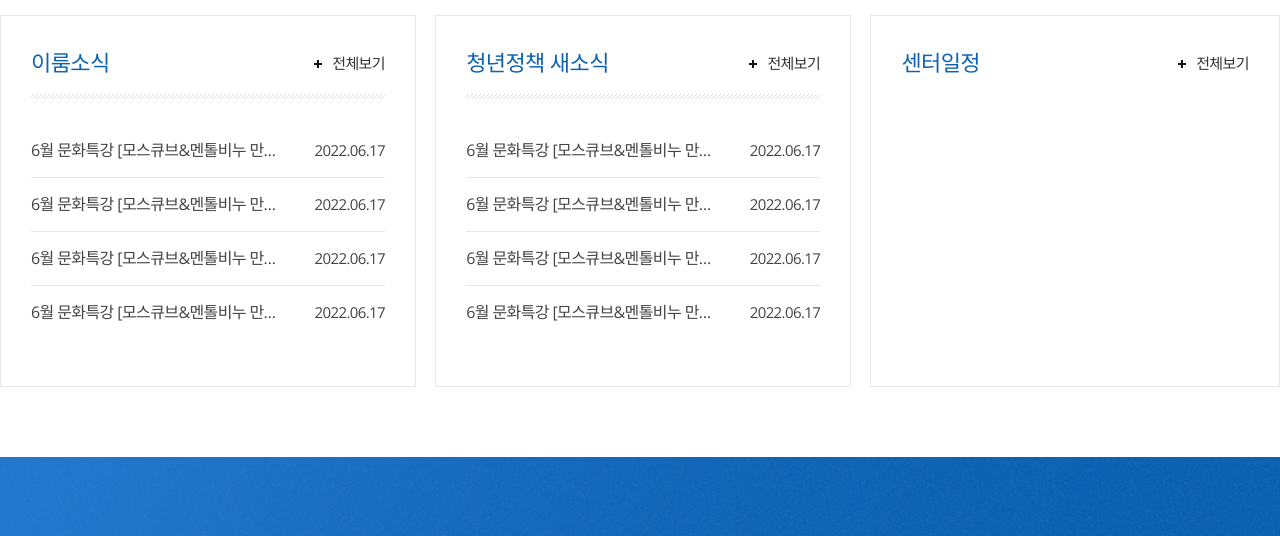
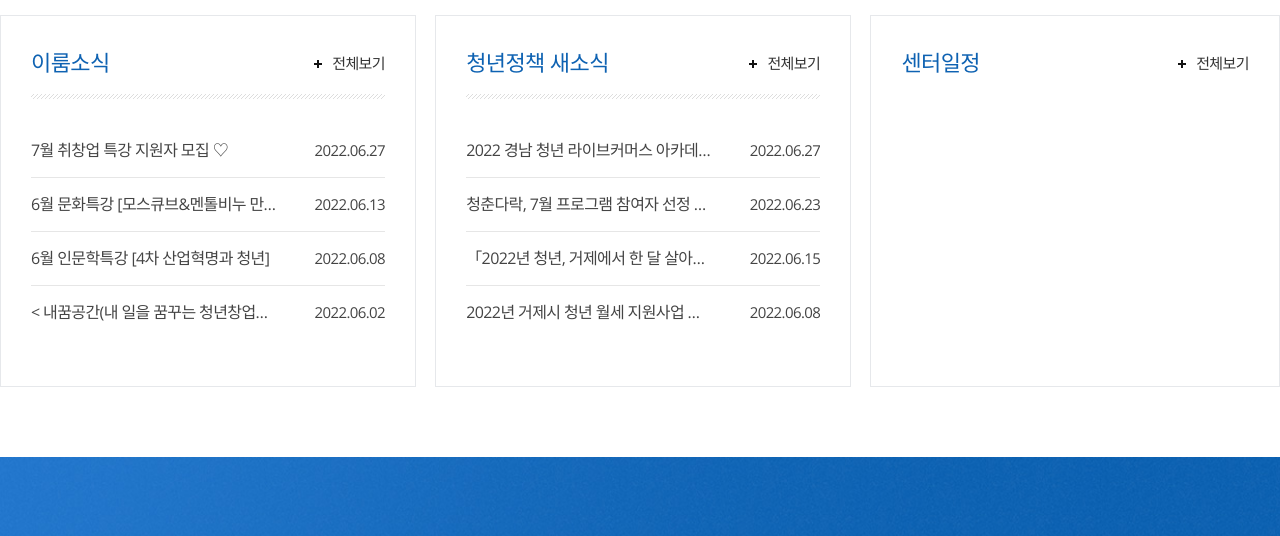
Before and after one commit to yhist/geojeyouth, a plain HTML site: page index.html in a window 1280 px wide. Shown: the part 900-1436 px from the top of the page. Drawn offline with nearby package versions, Linux system fonts and the light colour scheme; a web font is replaced by a local one.

Commit message:
커뮤니티 영역 JS 데이터 연동

```diff
--- a/index.html
+++ b/index.html
@@ -3,7 +3,7 @@
 
 <head>
   <meta charset="UTF-8">
-  <link rel="shortcut icon" href="favicon.ico"/>
+  <link rel="shortcut icon" type="image/x-icon" href="images/favicon.ico">
   <meta http-equiv="X-UA-Compatible" content="IE=edge">
   <meta name="viewport" content="width=device-width, initial-scale=1.0">
   <title>거제청년센터</title>
@@ -354,23 +354,23 @@
             <a href="#" class="community-more">전체보기</a>
           </div>
           <div class="community-main">
-            <ul class="community-list">
+            <ul class="community-list data-info">
               <li>
-                <a href="#">6월 문화특강 [모스큐브&멘톨비누 만들기]</a>
+                <a href="#">7월 취창업 특강 지원자 모집 ♡</a>
                 <span>2022.06.17</span>
               </li>
               <li>
                 <a href="#">6월 문화특강 [모스큐브&멘톨비누 만들기]</a>
-                <span>2022.06.17</span>
+                <span>2022.06.13</span>
               </li>
               <li>
-                <a href="#">6월 문화특강 [모스큐브&멘톨비누 만들기]</a>
-                <span>2022.06.17</span>
+                <a href="#">6월 인문학특강 [4차 산업혁명과 청년]</a>
+                <span>2022.06.08</span>
               </li>
               <li>
-                <a href="#">6월 문화특강 [모스큐브&멘톨비누 만들기]</a>
-                <span>2022.06.17</span>
-              </li>
+                <a href="#">< 내꿈공간(내 일을 꿈꾸는 청년창업공간) 대관 안내 ></a>
+                <span>2022.06.02</span>
+              </li> -->
             </ul>
           </div>
         </div>
@@ -380,7 +380,7 @@
             <a href="#" class="community-more">전체보기</a>
           </div>
           <div class="community-main">
-            <ul class="community-list">
+            <ul class="community-list data-news">
               <li>
                 <a href="#">6월 문화특강 [모스큐브&멘톨비누 만들기]</a>
                 <span>2022.06.17</span>
--- a/js/script.js
+++ b/js/script.js
@@ -100,6 +100,75 @@ $(document).ready(function(){
      $('.mb-menu>li').height(60);
      $('.mb-mainmenu').removeClass('mb-mainmenu-open');
   });
+
+  // 커뮤니티 영역 데이터 연동
+  // 이룸소식 : Array [] 로 구현
+  let infoLinkArr = ['#1', '#2', '#3', '#4'];
+  let infoTitleArr = [
+    '7월 취창업 특강 지원자 모집 ♡',
+    '6월 문화특강 [모스큐브&멘톨비누 만들기]',
+    '6월 인문학특강 [4차 산업혁명과 청년]',
+    '< 내꿈공간(내 일을 꿈꾸는 청년창업공간) 대관 안내 >'
+  ];
+  let infoDateArr = [
+    '2022.06.27',
+    '2022.06.13',
+    '2022.06.08',
+    '2022.06.02'
+  ];
+  let communityList = $('.data-info');
+  let communityOutput = "";
+  for( let i = 0; i < infoLinkArr.length; i++) {
+    let temp = `
+    <li>
+    <a href="${infoLinkArr[i]}">${infoTitleArr[i]}</a>
+    <span>${infoDateArr[i]}</span>
+    </li>
+    `;
+
+    communityOutput += temp;
+  }
+  communityList.html(communityOutput)
+
+  // 청년 새소식 : 객체 {} 로 구현
+  let newsData = [
+    {
+      link: '#1',
+      title: '2022 경남 청년 라이브커머스 아카데미 참가자 모집 공고',
+      date: '2022.06.27'
+    },
+    {
+      link: '#2',
+      title: '청춘다락, 7월 프로그램 참여자 선정 결과(예비명단 포함)',
+      date: '2022.06.23'
+    },
+    {
+      link: '#3',
+      title: '「2022년 청년, 거제에서 한 달 살아보기」 참여 청년 모집!!',
+      date: '2022.06.15'
+    },
+    {
+      link: '#4',
+      title: '2022년 거제시 청년 월세 지원사업 선정 결과',
+      date: '2022.06.08'
+    }
+  ];
+  let dataNewsDiv = $('.data-news');
+  let dataNewsOutput = '';
+  for(let i = 0; i < newsData.length; i++) {
+    // 데이터를 한개씩 가져와서 뜯는다.
+    let data = newsData[i];
+    let temp = `
+    <li>
+    <a href="${data.link}">${data.title}</a>
+    <span>${data.date}</span>
+    </li>
+    `;
+    dataNewsOutput += temp;
+  };
+  dataNewsDiv.html(dataNewsOutput);
+
+
 });
 
 // js 를 이용(html, css, js,멀티미디어 요소)
```
Also changed, not shown: images/favicon.ico (renamed from favicon.ico).
